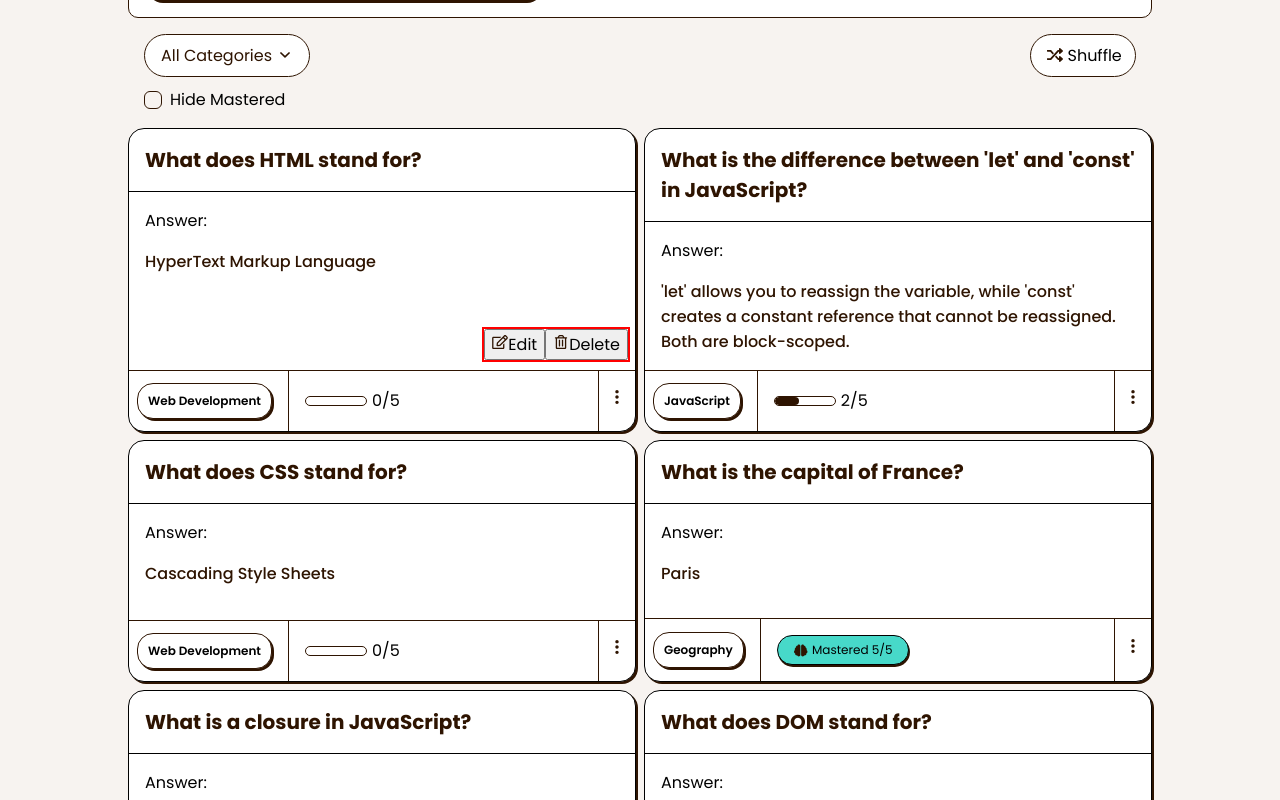
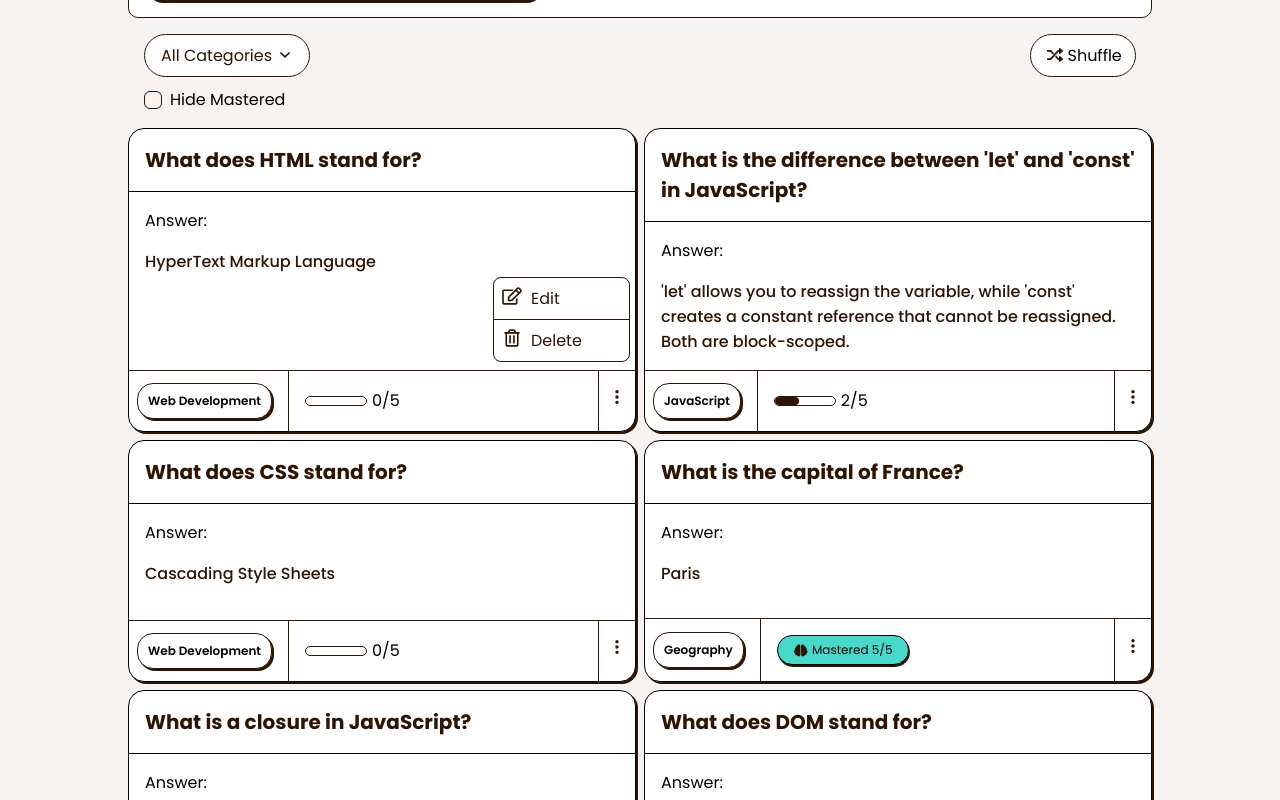
Before and after one commit to bengera/flashcard-app, a React (Vite) app: page / in a window 1280 px wide. Both pictures are taken after a click on the button 616 px from the left and 911 px from the top of the page. Shown: the part 511-1311 px from the top of the page. Built offline with nearby package versions, Linux system fonts and the light colour scheme.

Commit message:
Add basic styling for edit and delete buttons

```diff
--- a/src/components/dropDown.tsx
+++ b/src/components/dropDown.tsx
@@ -9,11 +9,11 @@ export function DropDown({cardId, onDelete, onEdit}: DropDownProps) {
      return(
 
         <div className="flashcard-box-dropdown">
-                        <button className="flashcard-box-btn-edit" onClick={()=> onEdit(cardId)}>
+                        <button className="flashcard-box-btn-edit btn" onClick={()=> onEdit(cardId)}>
                           <img src="images/icon-edit.svg" alt="edit button" className="flashcard-box-btn-icon" />
                           Edit
                         </button>
-                        <button className="flashcard-box-btn-delete" onClick={()=> onDelete(cardId)}>
+                        <button className="flashcard-box-btn-delete btn" onClick={()=> onDelete(cardId)}>
                           <img src="images/icon-delete.svg" alt="delete button" className="flashcard-box-btn-icon" />
                           Delete</button>
                       </div>
--- a/src/css/mini-cards.css
+++ b/src/css/mini-cards.css
@@ -10,6 +10,10 @@
   min-height: 240px;
   border: 1px solid black;
   background-color: white;
+}
+
+.flashcard-box-btn-delete {
+  border-top: 1px solid var(--clr-neutral-900);
 }
 
 .flashcard-box__heading {
@@ -27,10 +31,31 @@
 }
 
 .flashcard-box-dropdown {
-  border: 2px solid red;
   position: absolute;
   right: 5px;
   bottom: 69px;
+  border: 1px solid var(--clr-neutral-900);
+  border-radius: var(--radius-8);
+}
+
+.flashcard-box-btn-edit,
+.flashcard-box-btn-delete {
+  border: 0;
+  padding: 0.5rem;
+  background-color: transparent;
+  text-align: left;
+  width: 135px;
+  display: flex;
+  gap: 9px;
+  color: var(--clr-neutral-900);
+}
+
+.flashcard-box-btn-icon {
+  width: 20px;
+}
+
+.flashcard-box-btn-delete {
+  border-top: 1px solid var(--clr-neutral-900);
 }
 
 .flashcard-box-inner span:not(:last-child),
@@ -68,3 +93,8 @@
   cursor: pointer;
   border-left: 1px solid var(--clr-neutral-900);
 }
+
+.flashcard-box-dropdown {
+  display: flex;
+  flex-direction: column;
+}
```
